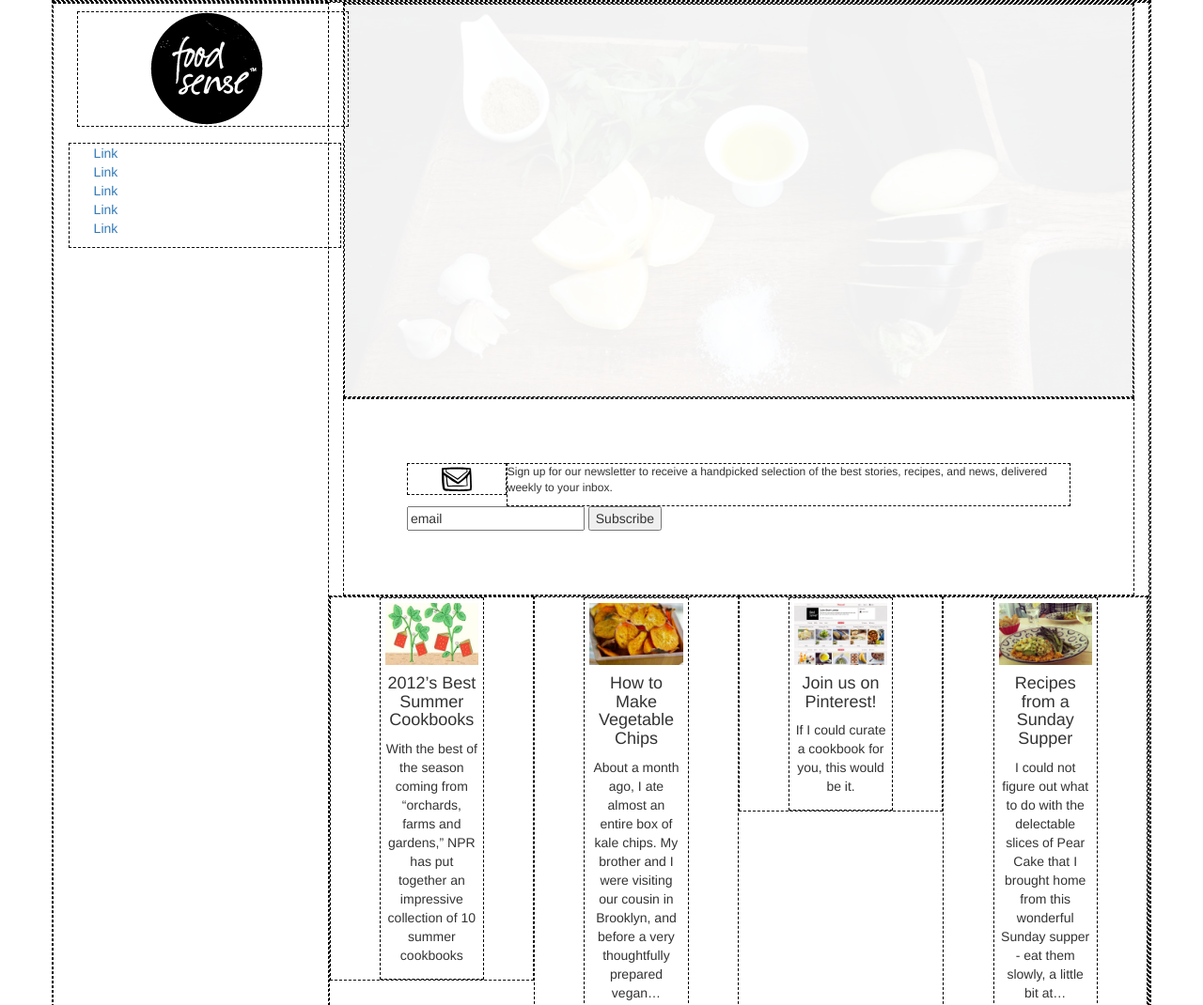
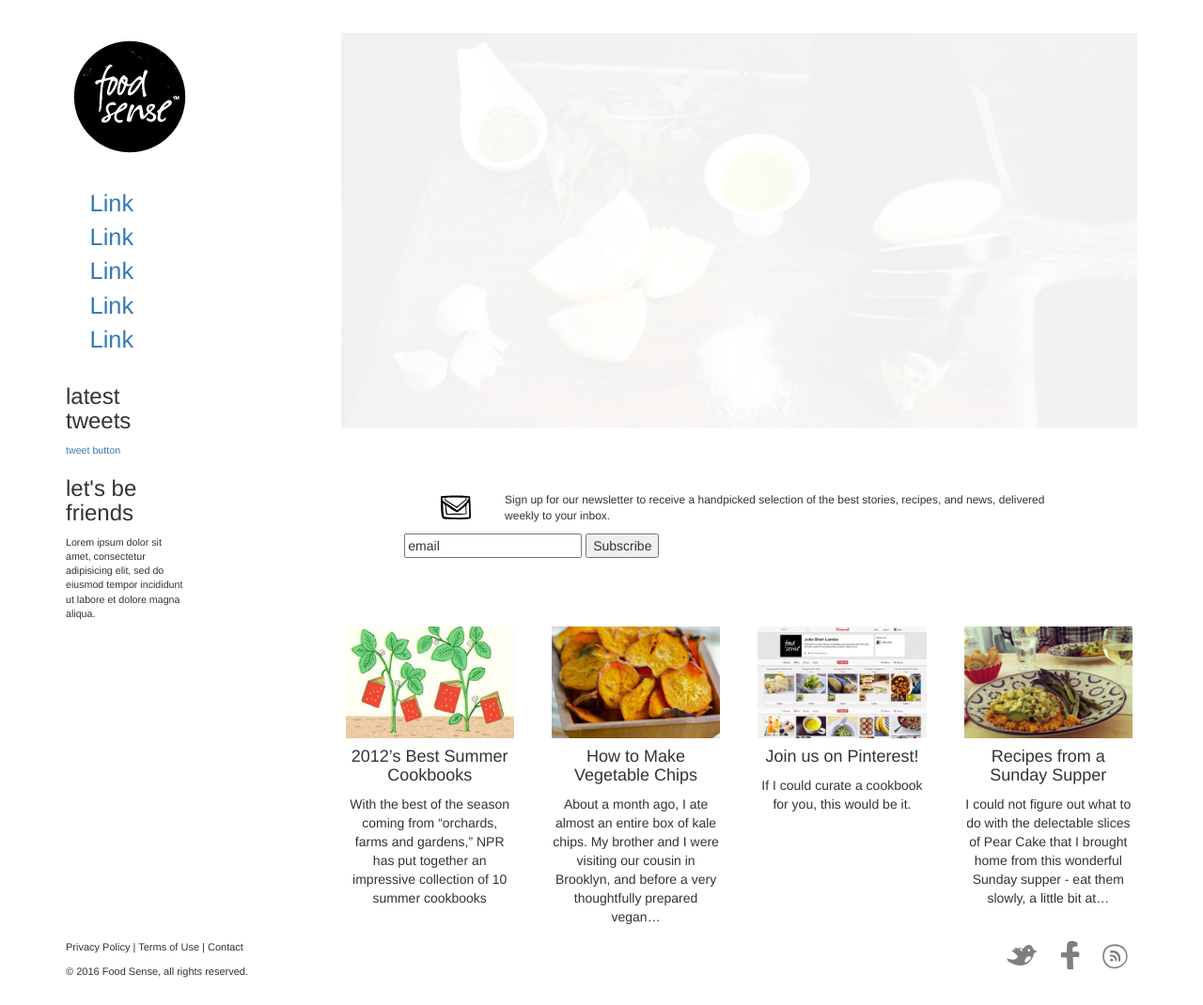
Before and after one commit to doohinkus/food-sense, a plain HTML site: page index.html in a window 1280 px wide. Shown: the top 1070 px of the page at 94% size. Drawn offline with nearby package versions, Linux system fonts and the light colour scheme.

Commit message:
Final Push

```diff
--- a/css/styles.css
+++ b/css/styles.css
@@ -1,6 +1,7 @@
 
 .container {
   min-width: 400px;
+  margin-top: 35px;
 }
 
 .info-panels {
@@ -16,9 +17,9 @@
 
 }
 
-div {
+/*div {
   border: 1px dashed black;
-}
+}*/
 
 .custom-nav ul{
     overflow: hidden;
@@ -102,6 +103,10 @@ div {
   z-index: 2;
 }
 
+.hiddenInfo {
+  display: none;
+}
+
 @media (max-width: 768px) {
   .info-panels {
     width: 80%;
@@ -128,7 +133,7 @@ div {
 }
 
 @media (min-width: 1200px) {
-  #logo, .custom-nav{
+  /*#logo, .custom-nav{
     float: none;
     margin:none;
     width: 100%;
@@ -145,9 +150,44 @@ div {
   }
   .col-md-12{
     position: relative;
+  }*/
+
+  .info-panels {
+    width: 100%;
+    max-width: 300px;
   }
-  #logo{
+
+  .custom-nav, #logo {
+    float: none;
+    display: block;
+    font-size: 19pt;
 
   }
 
+  .sidenav {
+    display: flex;
+    flex-direction: column;
+  }
+
+  #logo {
+    order: -1;
+  }
+
+  .hiddenInfo {
+    display: block;
+    width: 50%;
+    font-size: 8pt;
+  }
+
+  .custom-nav ul li{
+    display: block;
+    float: none;
+
+  }
+
+
+
+
+
+
 }
--- a/index.html
+++ b/index.html
@@ -10,7 +10,7 @@
   <body>
     <div class="container">
       <div class="row">
-        <div class="col-lg-3 col-md-12">
+        <div class="col-lg-3 col-md-12 sidenav">
           <div class="custom-nav">
             <ul>
               <li><a href="#">Link</a></li>
@@ -22,6 +22,16 @@
           </div>
           <div id="logo">
             <img src="img/logo-small.png" alt="logo">
+          </div>
+          <div class="hiddenInfo">
+            <h3>latest tweets</h3>
+            <a href="#">tweet button</a>
+          </div>
+          <div class="hiddenInfo">
+            <h3>let's be friends</h3>
+            <p>
+              Lorem ipsum dolor sit amet, consectetur adipisicing elit, sed do eiusmod tempor incididunt ut labore et dolore magna aliqua.
+            </p>
           </div>
         </div>
         <div class="col-lg-9 col-md-12">
```
